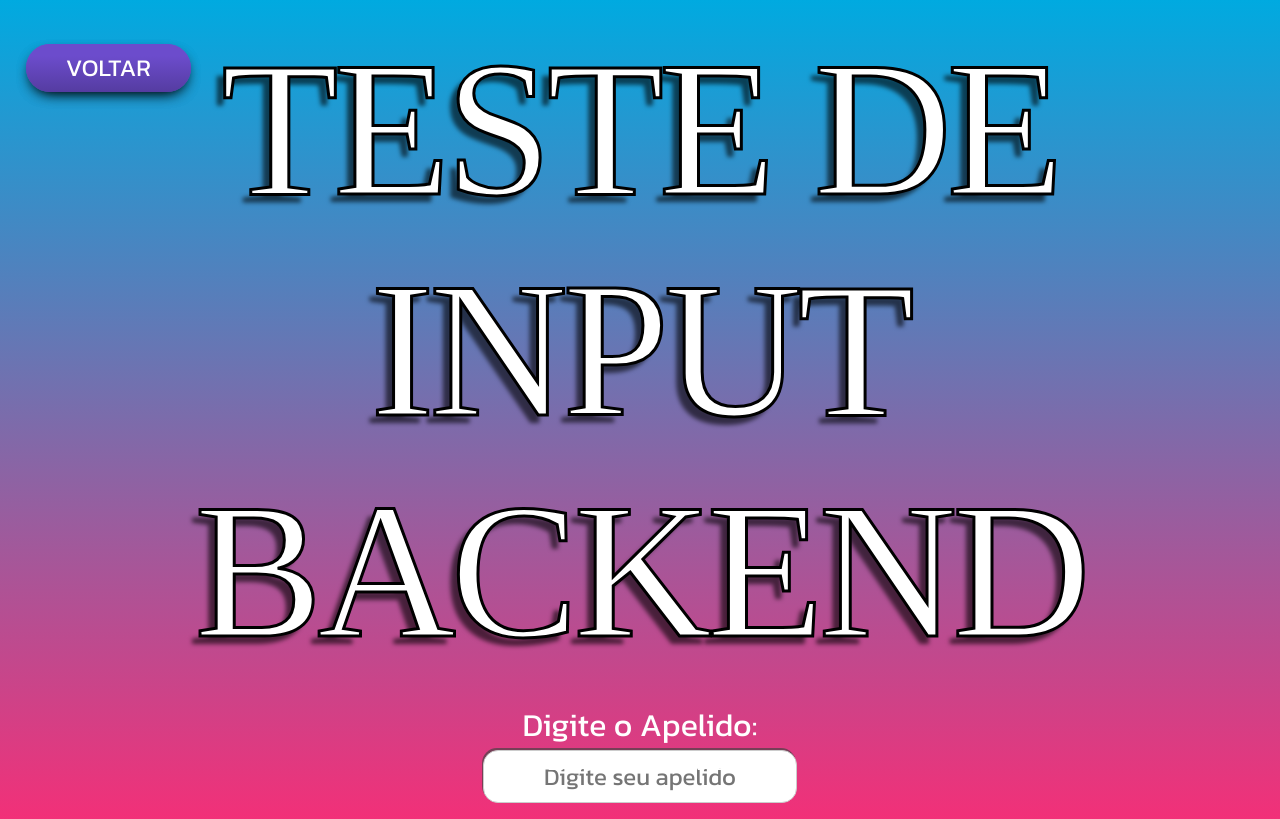
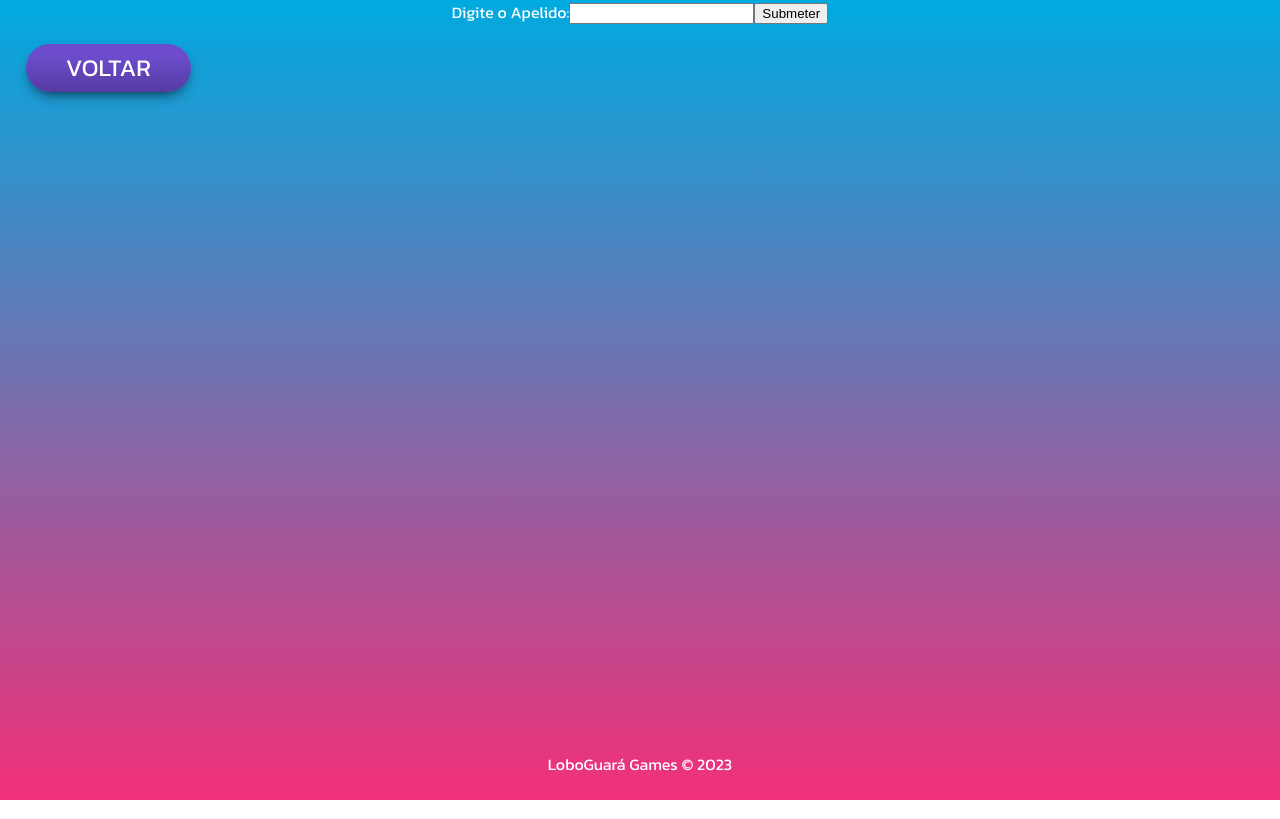
Before and after one commit to Feliper62/falacia-game-frontend, a Next.js app: page /pages/menuTeste/inputTeste in a window 1280 px wide. Built offline with nearby package versions, Linux system fonts and the light colour scheme; a web font is replaced by a local one.

Commit message:
:refactor: pequenas alterações no codigo

```diff
--- a/src/app/components/QrCode.js
+++ b/src/app/components/QrCode.js
@@ -1,9 +1,10 @@
 import React from 'react';
 import QRCode from 'react-qr-code';
 
+
 const QrCode = ({ className, titulo, text, url }) => {
     return (
-      <div className={className}>
+      <div>
       <h1>{titulo}</h1>
       <div className={className}><QRCode className={className} value={url} /></div>
       <p>{text}</p>
--- a/src/app/pages/(inGame)/host/page.js
+++ b/src/app/pages/(inGame)/host/page.js
@@ -6,6 +6,7 @@ import stylesText from '../../../styles/CaixaDeTexto.module.css'
 import CaixaDeTexto from '@/app/components/CaixaDeTexto'
 import IconButton from '../../../components/IconButton'
 import QrCode from '../../../components/QrCode'
+import stylesQR from '@/app/styles/QRCode.module.css'
 import { FiHelpCircle } from "react-icons/fi";
 import { IoCaretBack } from "react-icons/io5";
 
--- a/src/app/pages/(menuPages)/(teste)/menuTeste/inputTeste/page.js
+++ b/src/app/pages/(menuPages)/(teste)/menuTeste/inputTeste/page.js
@@ -1,4 +1,4 @@
-import Texto from "@/app/components/Texto"
+/*import Texto from "@/app/components/Texto"
 import Button from "@/app/components/Button"
 import InputText from "@/app/components/InputText"
 import styles from '@/app/styles/Texto.module.css'
@@ -10,7 +10,47 @@ export default function InputTeste(){
         <Button className={voltarStyle.voltarButton} text='Voltar' href='/pages/menuTeste'/>
         <Texto className={styles.titulo} text='teste de input backend'></Texto>
         <InputText text="Digite o Apelido:" placeholder="Digite seu apelido"/>
-
         </>
     )
-};
+};*/
+
+'use client'
+import { useState } from "react";
+import { useRouter } from "next/navigation";
+
+export default function InputTeste() {
+    const [apelido, setApelido] = useState('');
+    const router = useRouter();
+
+    const handleSubmit = async () => {
+      const response = await fetch('https://falacia-game-backend-production.up.railway.app/usuarios', {
+        method: 'POST',
+        headers: {
+          'Content-Type': 'application/json',
+        },
+        body: JSON.stringify({ apelido }),
+      });
+      console.log(response)
+
+      if (response.ok) {
+        // Se a requisição foi bem-sucedida, navegue para a tela de jogadores
+        router.push('pages/menuTeste/listaJogadores');
+      } else {
+        console.error('Erro ao criar usuário');
+      }
+    };
+
+    return (
+
+    <>
+    <form onSubmit={handleSubmit}>
+        <label>
+          Digite o Apelido:
+          <input type="text" value={apelido} onChange={(e) => setApelido(e.target.value)} />
+        </label>
+        <button type="submit">Submeter</button>
+      </form>
+    </>
+
+    );
+  }
--- /dev/null
+++ b/src/app/styles/QRCode.module.css
@@ -0,0 +1,3 @@
+.containerQR {
+    background-color: black;
+}
```
